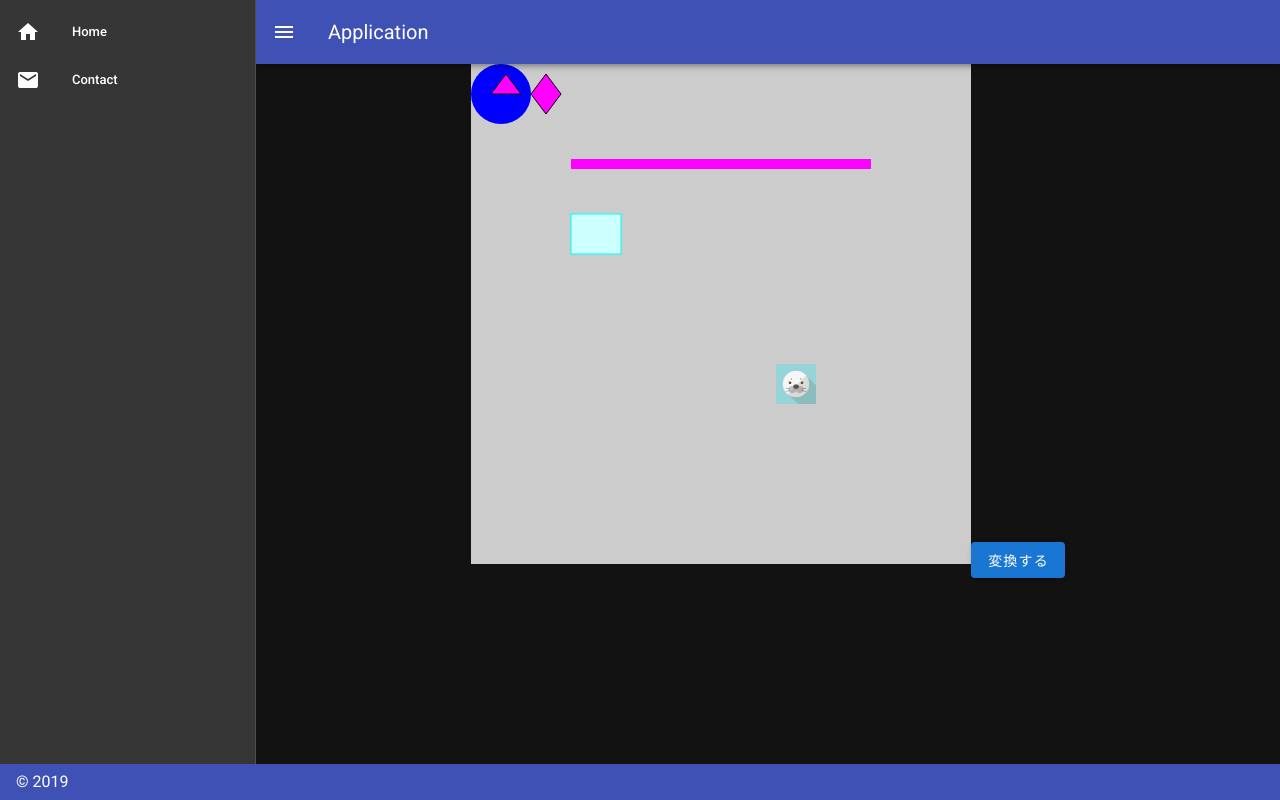
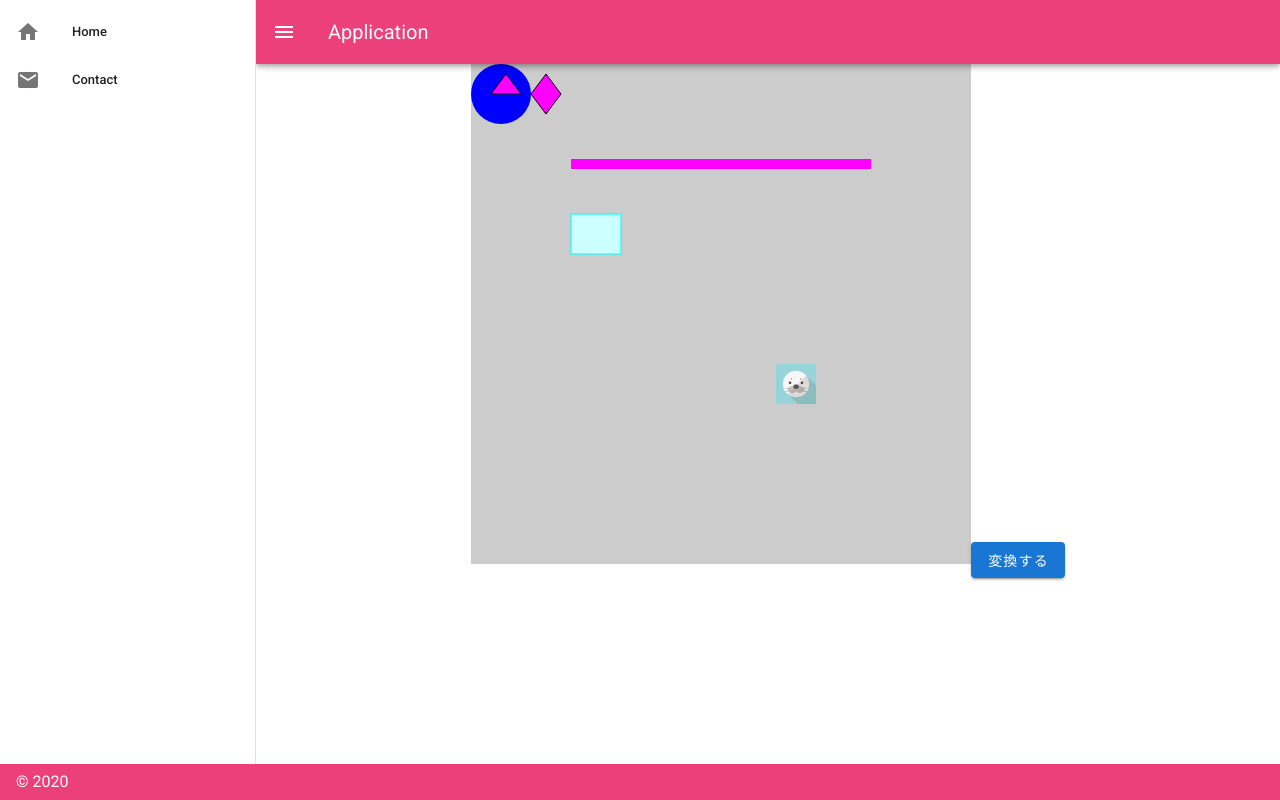
Before and after one commit to yoshiko-tsuka/icon-generator, a Nuxt app: page / in a window 1280 px wide. Built offline with nearby package versions, Linux system fonts and the light colour scheme.

Commit message:
change design of menu and footer

```diff
--- a/layouts/menu.vue
+++ b/layouts/menu.vue
@@ -26,11 +26,10 @@
 
     <v-app-bar
       app
-      color="indigo"
-      dark
+      color="pink lighten-1"
     >
-      <v-app-bar-nav-icon @click.stop="drawer = !drawer"></v-app-bar-nav-icon>
-      <v-toolbar-title>Application</v-toolbar-title>
+      <v-app-bar-nav-icon class="white--text" @click.stop="drawer = !drawer"></v-app-bar-nav-icon>
+      <v-toolbar-title class="white--text">Application</v-toolbar-title>
     </v-app-bar>
 
     <v-content>
@@ -44,10 +43,10 @@
     </v-content>
 
     <v-footer
-      color="indigo"
+      color="pink lighten-1"
       app
     >
-      <span class="white--text">&copy; 2019</span>
+      <span class="white--text">&copy; 2020</span>
     </v-footer>
   </v-app>
 </template>
--- a/nuxt.config.js
+++ b/nuxt.config.js
@@ -50,10 +50,10 @@ export default {
   vuetify: {
     customVariables: ['~/assets/variables.scss'],
     theme: {
-      dark: true,
+      dark: false,
       themes: {
         dark: {
-          primary: colors.blue.darken2,
+          primary: colors.pink.lighten1,
           accent: colors.grey.darken3,
           secondary: colors.amber.darken3,
           info: colors.teal.lighten1,
```
